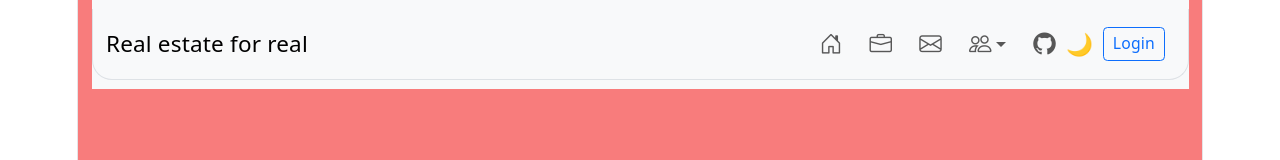
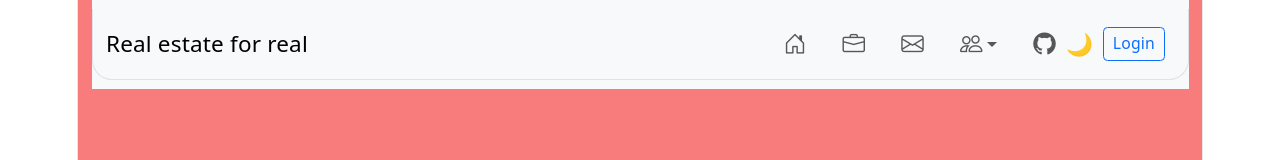
Before and after one commit to EdwardTilhof/predstavljanjeObrtnika, a React (Vite) app: page / in a window 1280 px wide. Shown: the top 160 px of the page. Built offline with nearby package versions, Linux system fonts and the light colour scheme; what @react-pdf/renderer would draw is missing.

Commit message:
small change gap

```diff
--- a/src/crossPageComponents/navBar/NavBarMain.jsx
+++ b/src/crossPageComponents/navBar/NavBarMain.jsx
@@ -56,7 +56,7 @@ function NavBarMain({ theme, toggleTheme }) {
 
         <Navbar.Collapse id="basic-navbar-nav">
           <Nav className="d-flex flex-column flex-md-row flex-wrap
-           flex-lg-nowrap align-items-center gap-2 ms-auto order-lg-2">
+           flex-lg-nowrap align-items-center gap-3 ms-auto order-lg-2">
 
             <Nav.Link as={Link} to={ROUTES.HOME} title="Home">
               <i className="bi bi-house-door fs-5"></i>
```
